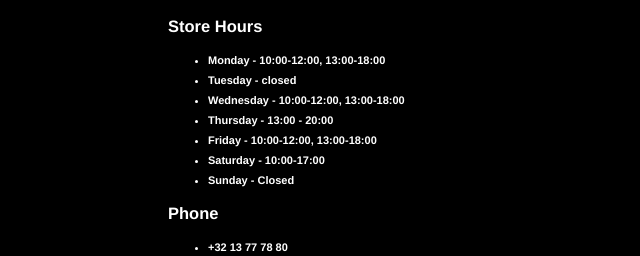
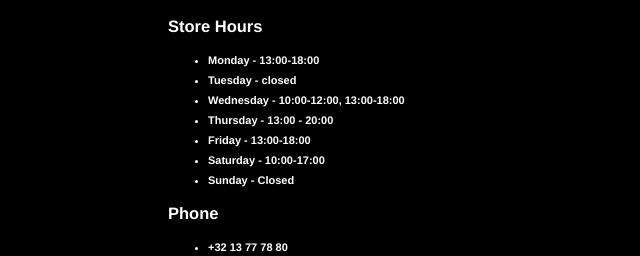
Before and after one commit to peternem/fietsenverheyen, a PHP site: page /contact.php in a window 1280 px wide. Shown: the part 524-780 px from the top of the page, without its empty margins (0-640 px from the left). Run offline with PHP 8.4, Linux system fonts and the light colour scheme; some libraries are stand-ins or nearby versions.

Commit message:
site updates 08032015

```diff
--- a/contact.php
+++ b/contact.php
@@ -98,15 +98,7 @@
 					</section>
 					<section>
 						<h2>Store Hours</h2>
-						<ul>
-							<li>Monday - 10:00-12:00, 13:00-18:00</li>
-							<li>Tuesday - closed</li>
-							<li>Wednesday - 10:00-12:00, 13:00-18:00</li>
-							<li>Thursday - 13:00 - 20:00</li>
-							<li>Friday - 10:00-12:00, 13:00-18:00</li>
-							<li>Saturday - 10:00-17:00</li>
-							<li>Sunday - Closed</li>
-						</ul>
+						<?php include 'includes/hours-of-opperation.php';?>
 
 						<h2>Phone</h2>
 						<ul>
--- /dev/null
+++ b/includes/hours-of-opperation.php
@@ -0,0 +1,9 @@
+<ul>
+	<li>Monday - 13:00-18:00</li>
+	<li>Tuesday - closed</li>
+	<li>Wednesday - 10:00-12:00, 13:00-18:00</li>
+	<li>Thursday - 13:00 - 20:00</li>
+	<li>Friday - 13:00-18:00</li>
+	<li>Saturday - 10:00-17:00</li>
+	<li>Sunday - Closed</li>
+</ul>
```
Also changed, not shown: about.php (+1 -9 lines), location.php (+1 -9 lines).
